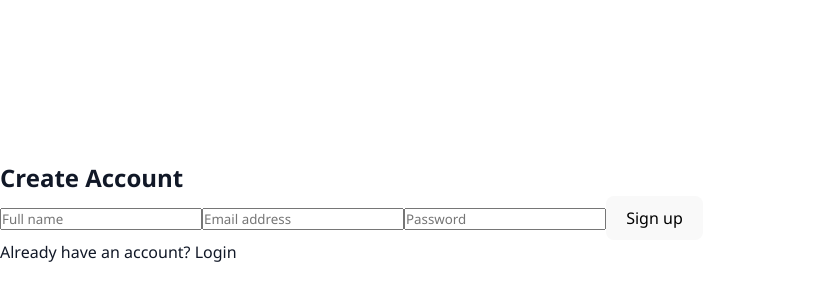
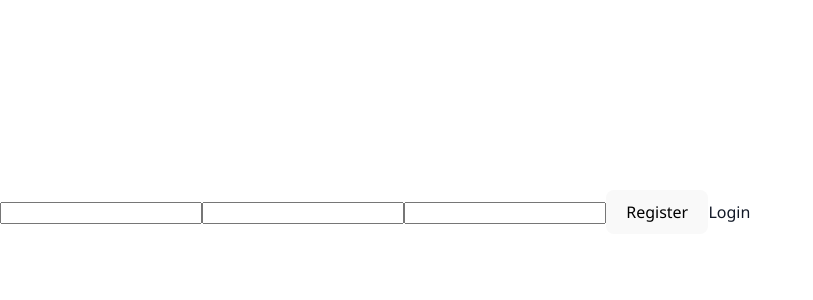
Before and after one commit to Menaga35/Turf-booking, a React (Vite) app in the folder Front-End/: page /register in a window 1280 px wide. Shown: the part 188-488 px from the top of the page, without its empty margins (0-813 px from the left). Built offline with nearby package versions, Linux system fonts and the light colour scheme.

Commit message:
changes in login and register

```diff
--- a/Front-End/src/Pages/Login.jsx
+++ b/Front-End/src/Pages/Login.jsx
@@ -1,59 +1,67 @@
-// import { useState } from "react";
-// import { Link, useNavigate } from "react-router-dom";
-// import API from "../Utills/Api";
-// // import "../CSS/Login.css";
+import { useState } from "react";
+import { Link, useNavigate } from "react-router-dom";
+import API from "../Utills/Api";
+// import "../CSS/register.css";
 
-// export default function Login() {
-//   const [email, setEmail] = useState("");
-//   const [password, setPassword] = useState("");
-//   const [error, setError] = useState("");
-//   const navigate = useNavigate();
+export default function Register() {
+  const navigate = useNavigate();
+  const [name, setName] = useState("");
+  const [email, setEmail] = useState("");
+  const [password, setPassword] = useState("");
 
-//   const handleLogin = async (e) => {
-//     e.preventDefault();
-//     setError("");
+  const handleRegister = async (e) => {
+    e.preventDefault();
+    try {
+      await API.post("/user/register", {
+        username: name,
+        email,
+        password,
+      });
 
-//     try {
-//       const { data } = await API.post("/user/login", { email, password });
+      alert("Registered Successfully");
+      navigate("/login");
+    } catch (error) {
+      alert(error.response?.data?.message || "Registration failed");
+    }
+  };
 
-//       localStorage.setItem("token", data.token);
-//       localStorage.setItem("user", JSON.stringify(data.user));
+  return (
+    <div className="auth-wrapper">
+      <form className="auth-card" onSubmit={handleRegister}>
+        <h2 className="auth-title">Create Account</h2>
 
-//       navigate("/"); // home route
-//     } catch (error) {
-//       setError(error.response?.data?.message || "Login failed");
-//     }
-//   };
+        <input
+          type="text"
+          value={name}
+          onChange={(e) => setName(e.target.value)}
+          placeholder="Full name"
+          required
+        />
 
-//   return (
-//     <div className="login-container">
-//       <form className="login-card" onSubmit={handleLogin}>
-//         <h2>Login</h2>
+        <input
+          type="email"
+          value={email}
+          onChange={(e) => setEmail(e.target.value)}
+          placeholder="Email address"
+          required
+        />
 
-//         <input
-//           type="email"
-//           value={email}
-//           onChange={(e) => setEmail(e.target.value)}
-//           placeholder="Email"
-//           required
-//         />
+        <input
+          type="password"
+          value={password}
+          onChange={(e) => setPassword(e.target.value)}
+          placeholder="Password"
+          required
+        />
 
-//         <input
-//           type="password"
-//           value={password}
-//           onChange={(e) => setPassword(e.target.value)}
-//           placeholder="Password"
-//           required
-//         />
+        <button type="submit" className="auth-btn">
+          Sign up
+        </button>
 
-//         {error && <p className="error-text">{error}</p>}
-
-//         <button type="submit">Login</button>
-
-//         <p>
-//           Don’t have an account? <Link to="/register">Register</Link>
-//         </p>
-//       </form>
-//     </div>
-//   );
-// }
+        <p className="auth-footer">
+          Already have an account? <Link to="/login">Login</Link>
+        </p>
+      </form>
+    </div>
+  );
+}
--- a/Front-End/src/Pages/Register.jsx
+++ b/Front-End/src/Pages/Register.jsx
@@ -1,7 +1,6 @@
 import { useState } from "react";
 import { Link, useNavigate } from "react-router-dom";
 import API from "../Utills/Api";
-// import "../CSS/register.css";
 
 export default function Register() {
   const navigate = useNavigate();
@@ -17,51 +16,23 @@ export default function Register() {
         email,
         password,
       });
-
-      alert("Registered Successfully");
       navigate("/login");
-    } catch (error) {
-      alert(error.response?.data?.message || "Registration failed");
+    } catch (err) {
+      alert(err.response?.data?.message || "Registration failed");
     }
   };
 
   return (
-    <div className="auth-wrapper">
-      <form className="auth-card" onSubmit={handleRegister}>
-        <h2 className="auth-title">Create Account</h2>
-
-        <input
-          type="text"
-          value={name}
-          onChange={(e) => setName(e.target.value)}
-          placeholder="Full name"
-          required
-        />
-
-        <input
-          type="email"
-          value={email}
-          onChange={(e) => setEmail(e.target.value)}
-          placeholder="Email address"
-          required
-        />
-
+    <form onSubmit={handleRegister}>
+      <input value={name} onChange={(e) => setName(e.target.value)} />
+      <input value={email} onChange={(e) => setEmail(e.target.value)} />
       <input
         type="password"
         value={password}
         onChange={(e) => setPassword(e.target.value)}
-          placeholder="Password"
-          required
       />
-
-        <button type="submit" className="auth-btn">
-          Sign up
-        </button>
-
-        <p className="auth-footer">
-          Already have an account? <Link to="/login">Login</Link>
-        </p>
+      <button>Register</button>
+      <Link to="/login">Login</Link>
     </form>
-    </div>
   );
 }
```
Lines whose indentation alone changed are shown as unchanged.
